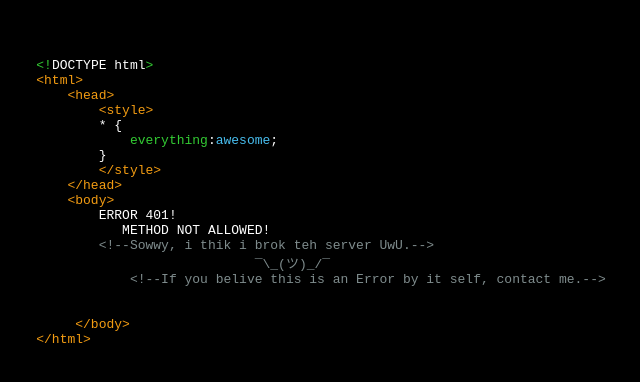
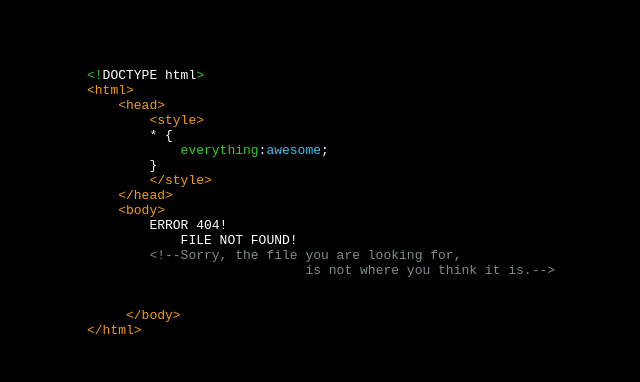
Before and after one commit to HerrErde/dev.herrerde.xyz, a plain HTML site: page error-page/404.html in a window 1280 px wide. Shown: the part 190-572 px from the top of the page, without its empty margins (397-1037 px from the left). Drawn offline with Linux system fonts and the light colour scheme.

Commit message:
fixed error pages

```diff
--- a/405.html
+++ b/error-page/404.html
@@ -2,9 +2,9 @@
 <html class="no-js">
 
 <head>
-	<link rel="shortcut icon" href="assets/img/favicon-error.ico">
-    <title>401 METHOD NOT ALLOWED</title>
-    <link rel="stylesheet" href="assets/css/code-404.css" />
+	<link rel="shortcut icon" href="../assets/img/favicon-error.ico">
+    <title>404 FILE NOT FOUND</title>
+    <link rel="stylesheet" href="../assets/css/code-404.css" />
 </head>
 
 <body>
@@ -23,11 +23,10 @@
                             <span class="orange">&lt;/style&gt;</span>
                         <span class="orange">&lt;/head&gt;</span>
                         <span class="orange">&lt;body&gt;</span>
-                            ERROR 401!
-                               METHOD NOT ALLOWED!
-                            <span class="comment">&lt;!--Sowwy, i thik i brok teh server UwU.--&gt;
-						¯\_(ツ)_/¯
-				&lt;!--If you belive this is an Error by it self, contact me.--&gt;
+                            ERROR 404!
+                                FILE NOT FOUND!
+                            <span class="comment">&lt;!--Sorry, the file you are looking for,
+						is not where you think it is.--&gt;
                             </span>
                         <span class="orange"></span>
                         <span class="orange">&nbsp;&lt;/body&gt;</span>
```
Also changed, not shown: error-page/401.html (renamed from 404.html, +8 -8 lines), error-page/403.html (renamed from 401.html, +6 -6 lines), error-page/405.html (renamed from 403.html, +6 -5 lines), 1 other file.
